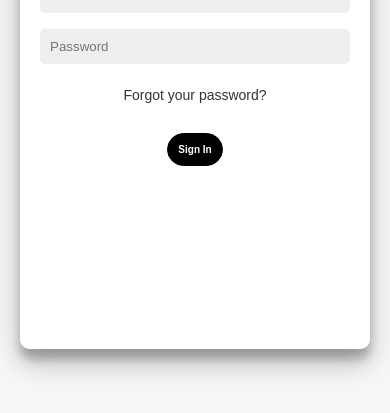
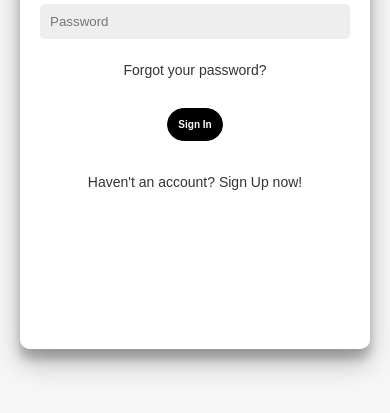
Before and after one commit to repylot/repylot.github.io, a plain HTML site: page index.html in a window 390 px wide. Shown: the part 271-684 px from the top of the page. Drawn offline with Linux system fonts and the light colour scheme.

Commit message:
Login Form Responsive Design

```diff
--- a/index.html
+++ b/index.html
@@ -16,6 +16,8 @@
                 <input type="password" placeholder="Password" />
                 <a href="#">Forgot your password?</a>
                 <button type="submit">Sign In</button>
+                <br>
+                <a href="#ok" class="a-signup-mov">Haven't an account? Sign Up now!</a>
             </form>
         </div>
         <div class="form-container sign-up-container">
--- a/styles/form_styles.css
+++ b/styles/form_styles.css
@@ -75,6 +75,10 @@ a {
     text-decoration: none;
     font-size: 14px;
     margin-top: 15px;
+}
+
+.a-signup-mov {
+    display: none;
 }
 
 .overlay-container {
@@ -240,6 +244,10 @@ a {
         opacity: 1;
         z-index: 5;
     }
+
+    .a-signup-mov {
+        display: flex;
+    }
 }
 
 @media screen and (max-width: 480px) {
```
